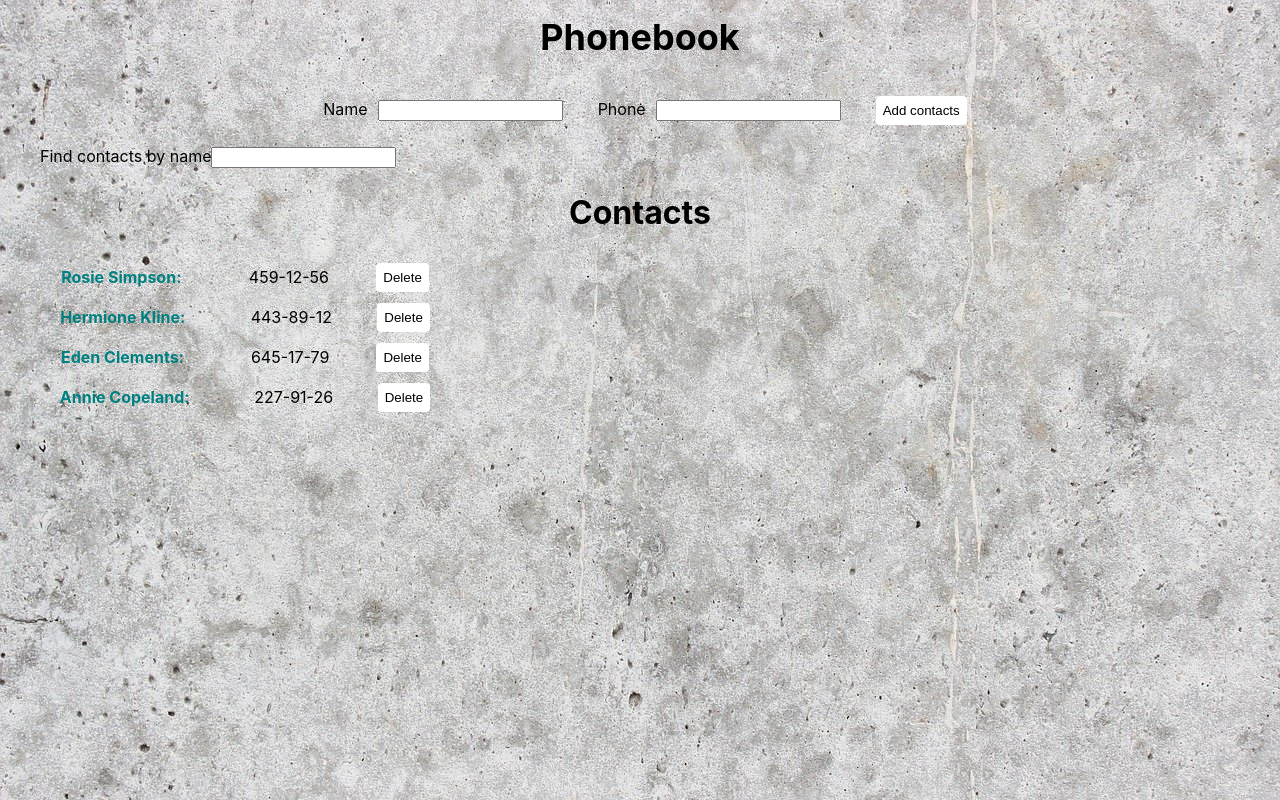
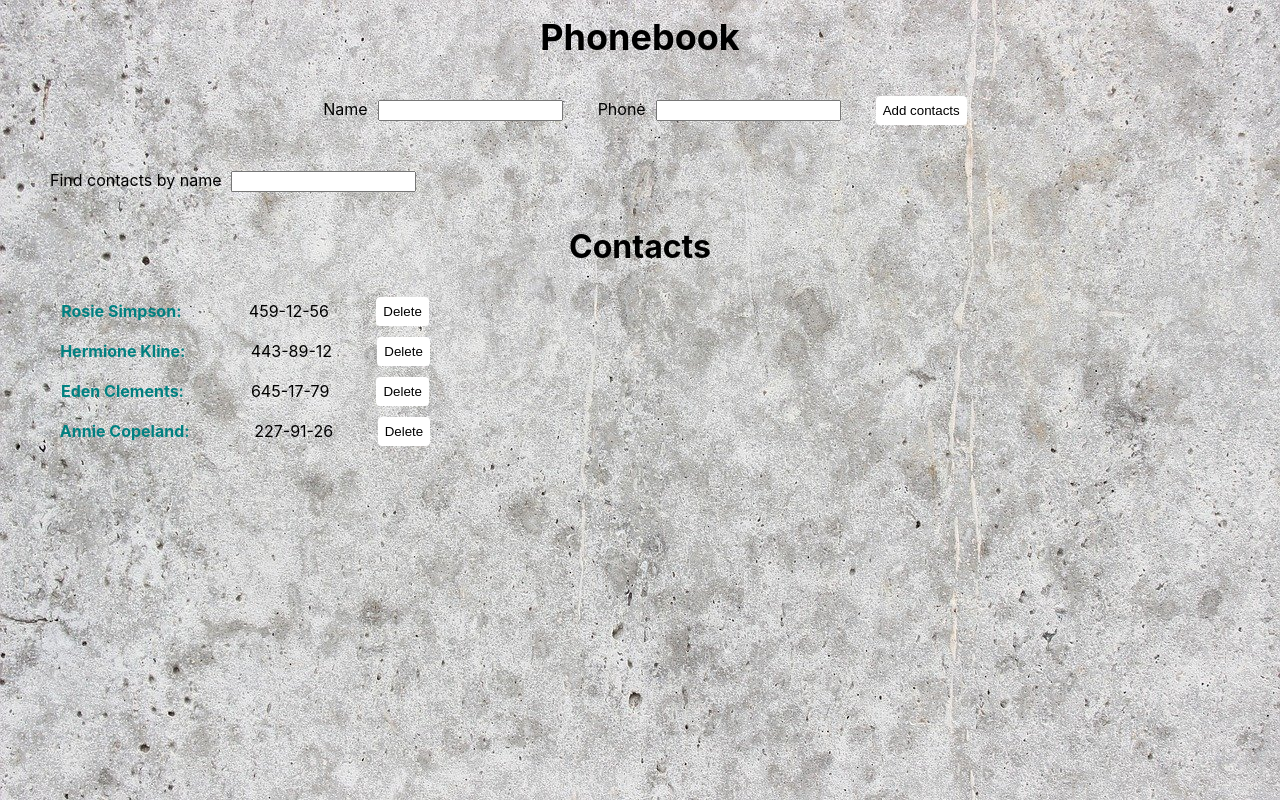
Before and after one commit to Kelenella/goit-react-hw-06-phonebook, a React app: page / in a window 1280 px wide. Built offline with nearby package versions, Linux system fonts and the light colour scheme.

Commit message:
updated styles

```diff
--- a/src/components/Container/Container.module.css
+++ b/src/components/Container/Container.module.css
@@ -1,5 +1,5 @@
 .container {
-  width: 100%;
+  max-width: 480px;
   margin-left: auto;
   margin-right: auto;
   padding-left: 15px;
--- a/src/components/Filter/Filter.jsx
+++ b/src/components/Filter/Filter.jsx
@@ -4,10 +4,10 @@ import s from './Filter.module.css';
 export default function Filter({ value, onChange }) {
   return (
     <div className={s.filter}>
-      <label className={s.text}>
+      <label className={s.label}>
         Find contacts by name
         <input
-          className={s.value}
+          className={s.input}
           type="text"
           value={value}
           onChange={onChange}
--- a/src/components/Filter/Filter.module.css
+++ b/src/components/Filter/Filter.module.css
@@ -1,18 +1,16 @@
 .label {
-  /* padding: 10px;
+  padding: 10px;
   margin-right: 15px;
-  display: flex;
-  justify-content: center;
-  align-items: center; */
 }
 
 .input {
-  /* margin-right: auto;
-  margin-left: auto;
-  margin-top: 15px; */
+  margin-top: 15px;
+  margin-left: 10px;
 }
 .filter {
   margin-right: auto;
   margin-left: auto;
   margin-top: 15px;
+  display: flex;
+  flex-direction: column;
 }
```
